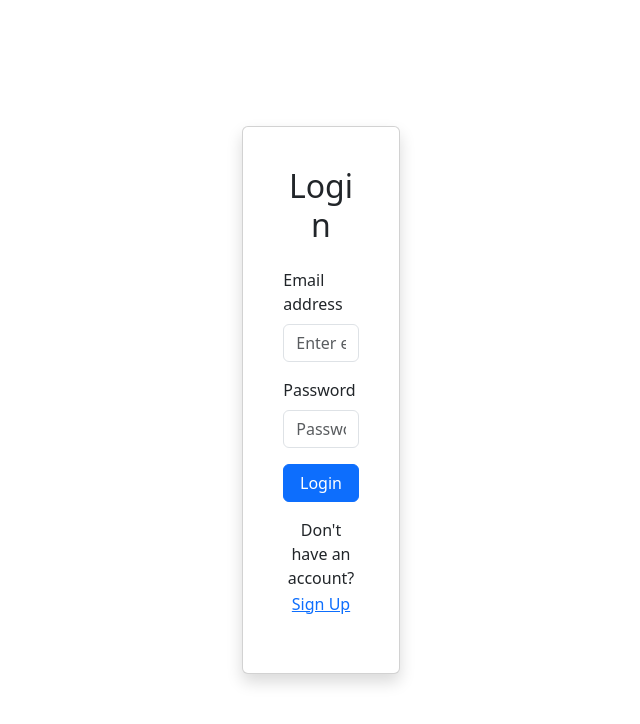
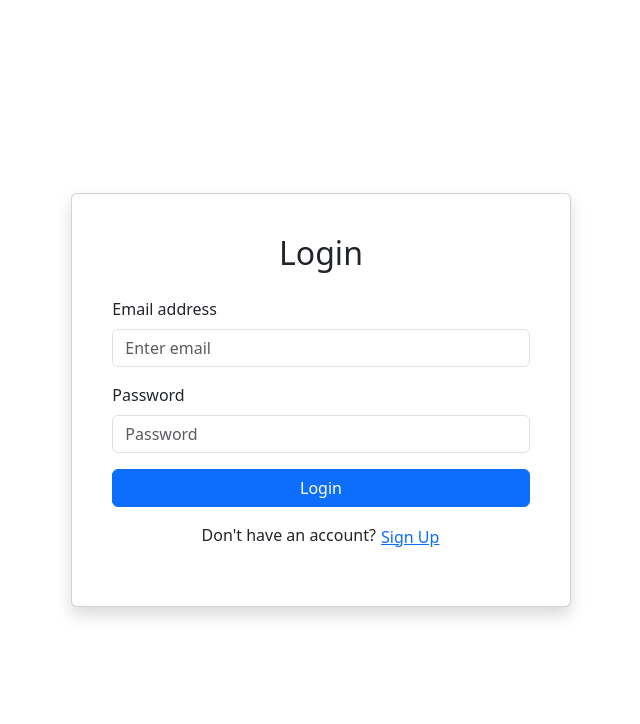
Before and after one commit to LwinTharaphi/personal-finance-tracker, a Next.js app: page / in a window 1280 px wide. Shown: the top 724 px of the page, without its empty margins (319-959 px from the left). Built offline with nearby package versions, Linux system fonts and the light colour scheme.

Commit message:
fix interface login form

```diff
--- a/app/page.tsx
+++ b/app/page.tsx
@@ -46,9 +46,9 @@ export default function Home() {
   };
 
   return (
-    <Container className="d-flex justify-content-center align-items-center vh-100">
-      <Row>
-        <Col md={6} className="mx-auto">
+    <Container fluid className="d-flex justify-content-center align-items-center vh-100">
+      <Row className="w-100">
+        <Col xs={12} md={8} lg={5} className="mx-auto">
           <Card className="p-4 shadow">
             <Card.Body>
               <h2 className="text-center mb-4">{isLogin ? 'Login' : 'Sign Up'}</h2>
```
